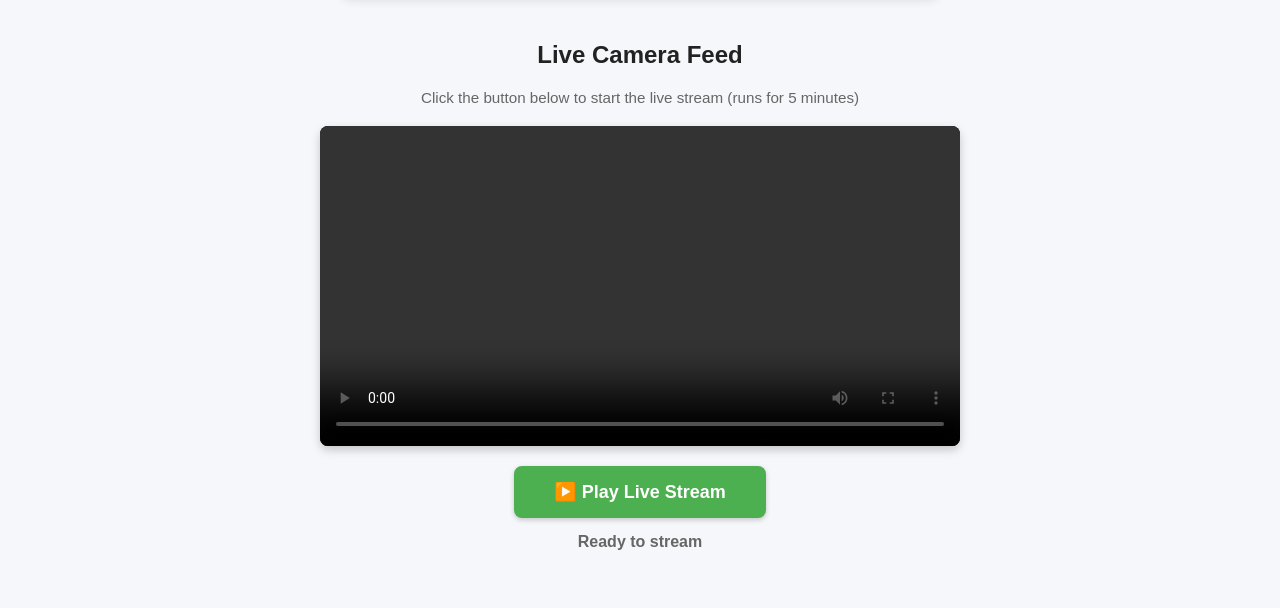
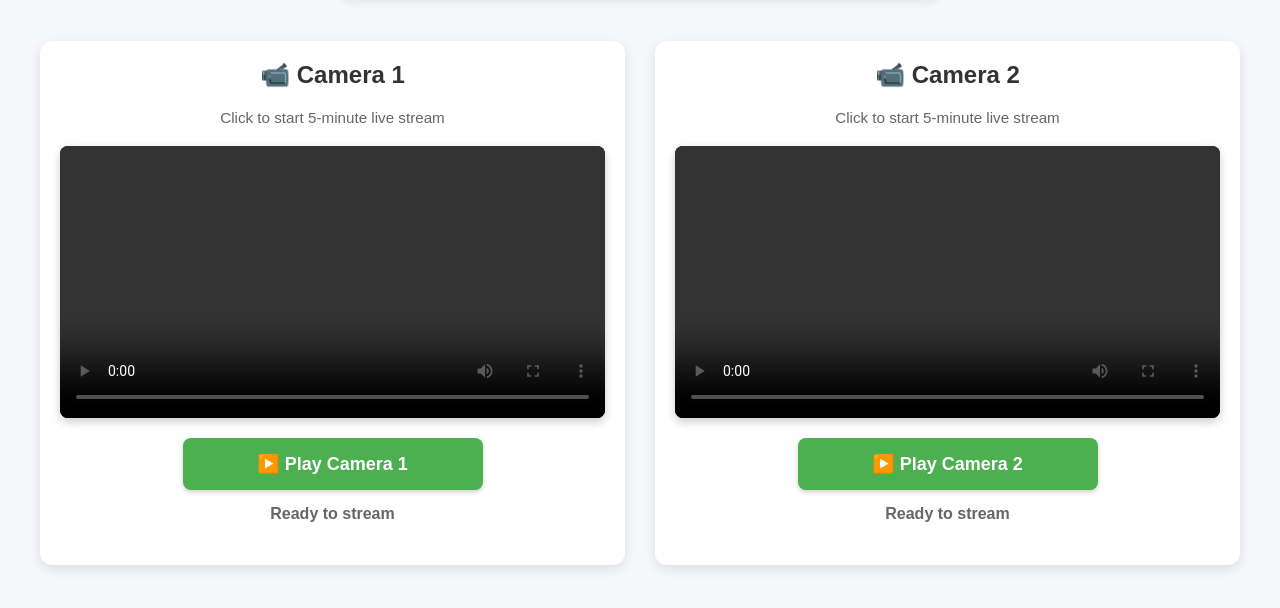
Before and after one commit to DWTB25/dwtb-canopy-site, a plain HTML site: page index.html in a window 1280 px wide. Shown: the part 626-1234 px from the top of the page. Drawn offline with nearby package versions, Linux system fonts and the light colour scheme; no server answers.

Commit message:
Update index.html

```diff
--- a/index.html
+++ b/index.html
@@ -3,7 +3,7 @@
 <head>
   <meta charset="UTF-8" />
   <meta name="viewport" content="width=device-width, initial-scale=1.0" />
-  <title>DWTB Solar Canopy</title>
+  <title>DWTB Solar Canopy - Live Cameras</title>
   <style>
     body {
       font-family: Arial, sans-serif;
@@ -29,26 +29,44 @@
       box-shadow:0 4px 10px rgba(0,0,0,.1);
     }
 
-    /* Stream Container */
-    .stream-container {
+    /* Camera Grid */
+    .cameras-container {
+      display: grid;
+      grid-template-columns: repeat(auto-fit, minmax(500px, 1fr));
+      gap: 30px;
+      max-width: 1400px;
       margin: 40px auto;
-      max-width: 900px;
+      padding: 0 20px;
+    }
+
+    /* Individual Camera Card */
+    .camera-card {
+      background: white;
+      border-radius: 12px;
+      padding: 20px;
+      box-shadow: 0 4px 12px rgba(0,0,0,0.1);
+    }
+
+    .camera-card h2 {
+      margin-top: 0;
+      color: #333;
+      font-size: 1.5em;
     }
 
     /* Video Player */
-    #video-player {
-      width:100%;
-      max-width:640px;
-      height:auto;
-      margin:20px auto;
-      display:block;
-      border-radius:8px;
-      box-shadow:0 4px 10px rgba(0,0,0,.2);
-      background:#000;
+    .video-player {
+      width: 100%;
+      max-width: 640px;
+      height: auto;
+      margin: 20px auto;
+      display: block;
+      border-radius: 8px;
+      box-shadow: 0 4px 10px rgba(0,0,0,.2);
+      background: #000;
     }
 
     /* Play Button */
-    #play-button {
+    .play-button {
       padding: 15px 40px;
       font-size: 18px;
       font-weight: bold;
@@ -61,25 +79,27 @@
       display: block;
       transition: all 0.3s ease;
       box-shadow: 0 2px 5px rgba(0,0,0,0.2);
+      width: 100%;
+      max-width: 300px;
     }
 
-    #play-button:hover:not(:disabled) {
+    .play-button:hover:not(:disabled) {
       background: #45a049;
       transform: translateY(-2px);
       box-shadow: 0 4px 8px rgba(0,0,0,0.3);
     }
 
-    #play-button:disabled {
+    .play-button:disabled {
       background: #ccc;
       cursor: not-allowed;
       transform: none;
     }
 
-    #play-button.loading {
+    .play-button.loading {
       background: #ff9800;
     }
 
-    #play-button.streaming {
+    .play-button.streaming {
       background: #f44336;
       animation: pulse 2s infinite;
     }
@@ -90,11 +110,12 @@
     }
 
     /* Status Text */
-    #stream-status {
+    .stream-status {
       font-size: 1em;
       color: #666;
       margin-top: 10px;
       font-weight: bold;
+      min-height: 24px;
     }
 
     .note {
@@ -103,41 +124,65 @@
       margin-top: 8px;
     }
 
-    @media (max-width:768px) {
-      h1 { font-size:1.8em; }
-      #video-player { max-width:100%; }
-      #play-button { font-size: 16px; padding: 12px 30px; }
+    @media (max-width: 768px) {
+      h1 { font-size: 1.8em; }
+      .cameras-container {
+        grid-template-columns: 1fr;
+        gap: 20px;
+      }
+      .play-button {
+        font-size: 16px;
+        padding: 12px 30px;
+      }
     }
   </style>
 </head>
 <body>
   <h1>DWTB Solar Canopy</h1>
-  <p>Real-time3 monitoring and live stream</p>
+  <p>Real-time monitoring with dual camera live streams</p>
   <img src="images/pictest00.jpg" alt="Canopy Image" class="main-image" />
 
-  <!-- Live Stream Section -->
-  <div class="stream-container">
-    <h2>Live Camera Feed</h2>
-    <p class="note">Click the button below to start the live stream (runs for 5 minutes)</p>
+  <!-- Dual Camera Grid -->
+  <div class="cameras-container">
 
-    <!-- Video Player -->
-    <video id="video-player" controls>
-      Your browser doesn't support video playback.
-    </video>
+    <!-- Camera 1 -->
+    <div class="camera-card">
+      <h2>📹 Camera 1</h2>
+      <p class="note">Click to start 5-minute live stream</p>
 
-    <!-- Play Button -->
-    <button id="play-button">
-      ▶️ Play Live Stream
-    </button>
+      <video id="video-player-cam1" class="video-player" controls>
+        Your browser doesn't support video playback.
+      </video>
 
-    <!-- Status Text -->
-    <p id="stream-status">Ready to stream</p>
+      <button id="play-button-cam1" class="play-button">
+        ▶️ Play Camera 1
+      </button>
+
+      <p id="stream-status-cam1" class="stream-status">Ready to stream</p>
+    </div>
+
+    <!-- Camera 2 -->
+    <div class="camera-card">
+      <h2>📹 Camera 2</h2>
+      <p class="note">Click to start 5-minute live stream</p>
+
+      <video id="video-player-cam2" class="video-player" controls>
+        Your browser doesn't support video playback.
+      </video>
+
+      <button id="play-button-cam2" class="play-button">
+        ▶️ Play Camera 2
+      </button>
+
+      <p id="stream-status-cam2" class="stream-status">Ready to stream</p>
+    </div>
+
   </div>
 
   <!-- Load HLS.js for video playback -->
   <script src="https://cdn.jsdelivr.net/npm/hls.js@latest"></script>
 
-  <!-- Load the stream control script -->
-  <script src="stream-control.js"></script>
+  <!-- Load the dual-camera stream control script -->
+  <script src="stream-control-dual.js"></script>
 </body>
 </html>
```
